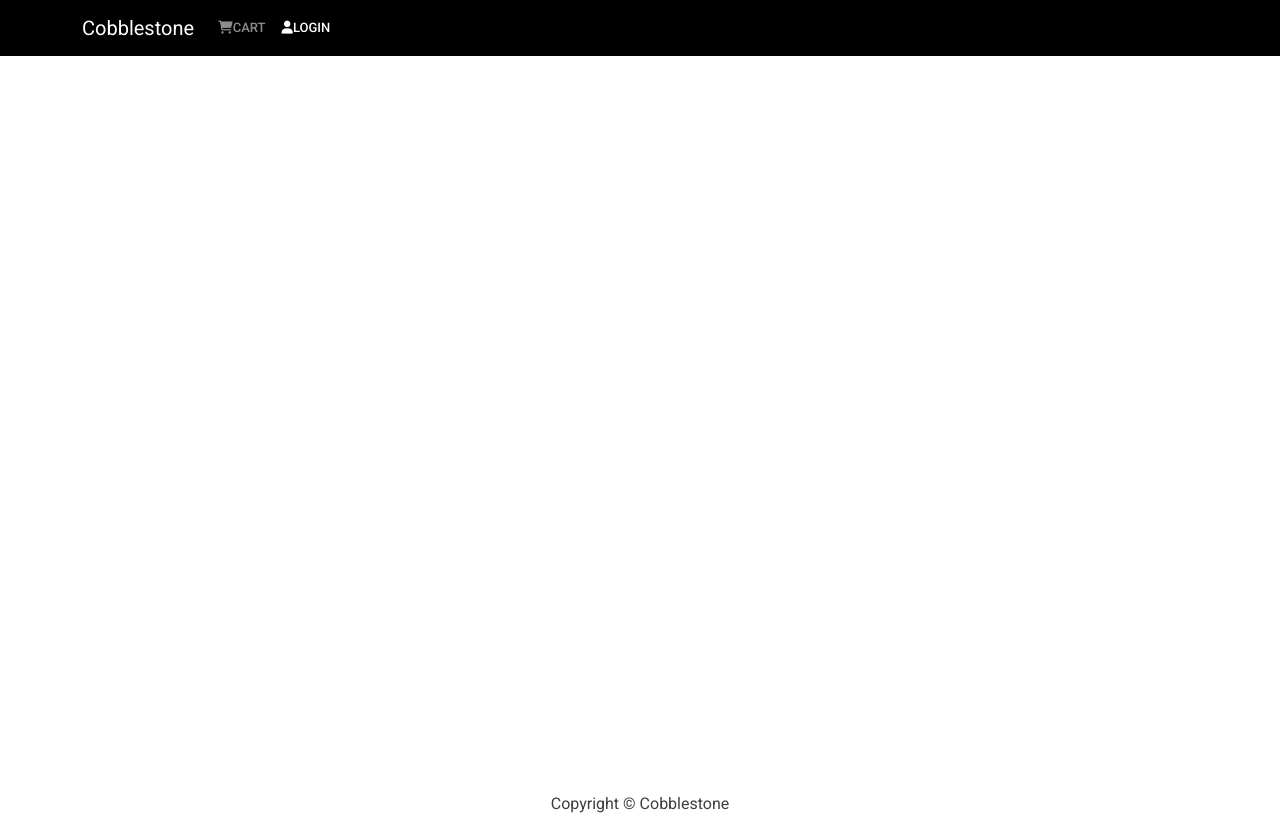
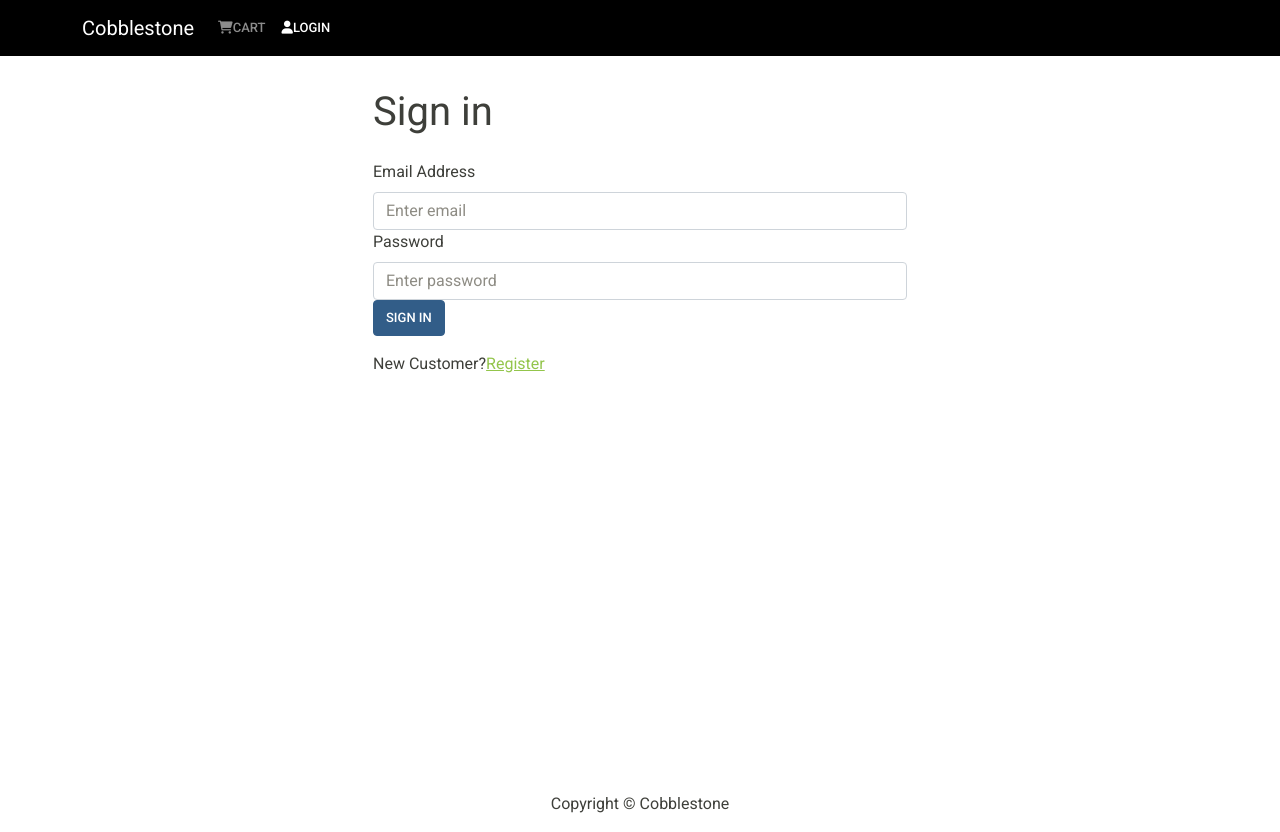
Before and after one commit to mario11-wiet/Construction_Shop, a React (Create React App) app in the folder frontend/: page /login in a window 1280 px wide. Built offline with nearby package versions, Linux system fonts and the light colour scheme.

Commit message:
Adding a login page

```diff
--- a/frontend/src/App.js
+++ b/frontend/src/App.js
@@ -6,6 +6,7 @@
 import HomeScreen from './screens/HomeScreen';
 import ProductScreen from './screens/ProductScreen';
 import CartScreen from './screens/CartScreen';
+import LoginScreen from './screens/LoginScreen'
 
 function App() {
   return (
@@ -16,6 +17,7 @@
           <Container>
             <Routes>
               <Route path="/" element={<HomeScreen />} exact />
+              <Route path="/login" element={<LoginScreen />} />
               <Route path="/products/:id" element={<ProductScreen />} />
               <Route path="cart" element={<CartScreen />} >
                 <Route path=":id" element={<CartScreen />} />
--- a/frontend/src/actions/productActions.js
+++ b/frontend/src/actions/productActions.js
@@ -14,7 +14,7 @@
 
     }catch(error)
     {
-        dispatch({type:PRODUCT_LIST_FAIL, payload:error.response && error.response.data.message ? error.response.data.message : error.message})
+        dispatch({type:PRODUCT_LIST_FAIL, payload:error.response && error.response.data.datail ? error.response.data.datail : error.message})
 
     }
 }
@@ -29,7 +29,7 @@
 
     }catch(error)
     {
-        dispatch({type:PRODUCT_DETAILS_FAIL, payload:error.response && error.response.data.message ? error.response.data.message : error.message})
+        dispatch({type:PRODUCT_DETAILS_FAIL, payload:error.response && error.response.data.datail ? error.response.data.datail : error.message})
 
     }
 }
--- /dev/null
+++ b/frontend/src/actions/userActions.js
@@ -0,0 +1,29 @@
+import { USER_LOGIN_FAIL,USER_LOGIN_REQUEST,USER_LOGIN_SUCCESS,USER_LOGOUT} from '../constants/userConstants'
+import axios from 'axios'
+
+export const login = (email,password) => async(dispatch) => {
+    try{
+        dispatch({
+            type:USER_LOGIN_REQUEST
+        })
+
+        const config = {
+            Headers:{
+                'Content-type': 'application/json'
+            }
+        }
+
+        const {data} = await axios.post('/api/users/login/' ,{'username':email,'password':password},config)
+
+        dispatch({
+            type:USER_LOGIN_SUCCESS,
+            payload:data
+        })
+
+        localStorage.setItem('userInfo',JSON.stringify(data))
+    }
+    catch(error){
+        dispatch({type:USER_LOGIN_FAIL, payload:error.response && error.response.data.datail ? error.response.data.datail : error.message})
+
+    }
+}
--- /dev/null
+++ b/frontend/src/components/FormContainer.js
@@ -0,0 +1,16 @@
+import React, { Children } from 'react'
+import { Container,Row,Col } from 'react-bootstrap'
+
+function FormContainer({children}) {
+  return (
+    <Container>
+        <Row className='justify-content-md-center'>
+            <Col xs={12} md={6}>
+                {children}
+            </Col>
+        </Row>
+    </Container>
+  )
+}
+
+export default FormContainer
--- /dev/null
+++ b/frontend/src/constants/userConstants.js
@@ -0,0 +1,4 @@
+export const USER_LOGIN_REQUEST = 'USER_LOGIN_REQUEST'
+export const USER_LOGIN_SUCCESS = 'USER_LOGIN_SUCCESS'
+export const USER_LOGIN_FAIL = 'USER_LOGIN_FAIL'
+export const USER_LOGOUT = 'USER_LOGOUT'
--- /dev/null
+++ b/frontend/src/reducers/userReducers.js
@@ -0,0 +1,20 @@
+import { USER_LOGIN_FAIL,USER_LOGIN_REQUEST,USER_LOGIN_SUCCESS,USER_LOGOUT} from '../constants/userConstants'
+
+export const userLoginReducer = (state = {}, action) => {
+    switch(action.type){
+        case USER_LOGIN_REQUEST:
+            return {loading:true}
+
+        case USER_LOGIN_SUCCESS:
+            return {loading:false, userInfo:action.payload}
+
+        case USER_LOGIN_FAIL:
+            return {loading:false, error:action.payload}
+
+        case USER_LOGOUT:
+            return {}
+
+        default:
+            return state
+    }
+}
--- /dev/null
+++ b/frontend/src/screens/LoginScreen.js
@@ -0,0 +1,78 @@
+import React, {useState,useEffect} from 'react'
+import { Link,useLocation,useNavigate } from 'react-router-dom'
+import { Form,Button,Row,Col } from 'react-bootstrap'
+import Loader from '../components/Loader'
+import Message from '../components/Message'
+import { useDispatch,useSelector } from 'react-redux'
+import { login } from '../actions/userActions'
+import FormContainer from '../components/FormContainer'
+
+
+function LoginScreen() {
+    const [email,setEmail] = useState('')
+    const [password,setPassword] = useState('')
+
+    const dispatch = useDispatch()
+
+    const location = useLocation()
+    const redirect = location.search ? location.search.split('=')[1] : '/'
+
+    const navigate = useNavigate();
+
+    const userLogin = useSelector(state => state.userLogin)
+    const {error, loading, userInfo} = userLogin
+
+    useEffect(() => {
+        if(userInfo)
+        {
+            navigate(redirect)
+        }
+    }, [navigate,userInfo,redirect])
+
+    const submitHandler = (e) => {
+        e.preventDefault()
+        dispatch(login(email,password))
+    }
+
+    return (
+        <FormContainer>
+            <h1>Sign in</h1>
+            {error && <Message variant='danger'>{error}</Message>}
+            {loading && <Loader></Loader>}
+            <Form onSubmit={submitHandler}>
+                <Form.Group controlId='email'>
+                    <Form.Label>
+                        Email Address
+                    </Form.Label>
+                    <Form.Control type='email' placeholder='Enter email' value={email} onChange={(e) => setEmail(e.target.value)}>
+                    </Form.Control>
+                </Form.Group>
+
+
+                <Form.Group controlId='password'>
+                    <Form.Label>
+                        Password
+                    </Form.Label>
+                    <Form.Control type='password' placeholder='Enter password' value={password} onChange={(e) => setPassword(e.target.value)}>
+                    </Form.Control>
+                </Form.Group>
+
+                <Button type='submit' variant='primary'>
+                    Sign in
+                </Button>
+            </Form>
+
+            <Row className='py-3'>
+                <Col>
+                    New Customer?
+                    <Link to={redirect ? `/register?redirect=${redirect}` : '/register'}>
+                    Register
+                    </Link>
+                </Col>
+            </Row>
+
+        </FormContainer>
+    )
+}
+
+export default LoginScreen
--- a/frontend/src/store.js
+++ b/frontend/src/store.js
@@ -3,19 +3,23 @@
 import { composeWithDevTools } from 'redux-devtools-extension'
 import { productListReducers, productDetailsReducers } from './reducers/productReducers'
 import { cartReducer } from './reducers/cartReducers'
-
+import { userLoginReducer } from './reducers/userReducers'
 
 const reducer = combineReducers({
     productList: productListReducers,
     productDetails: productDetailsReducers,
     cart: cartReducer,
+    userLogin: userLoginReducer,
 
 })
 
 const cartItemsFromStorage = localStorage.getItem('cartItems') ? JSON.parse(localStorage.getItem('cartItems')) : []
 
+const userInfoFromStorage = localStorage.getItem('userInfo') ? JSON.parse(localStorage.getItem('userInfo')) : null
+
 const initialState = {
-    cart:{ cartItems: cartItemsFromStorage}
+    cart:{ cartItems: cartItemsFromStorage},
+    userLogin:{userInfo: userInfoFromStorage}
 }
 
 const middleware = [thunk]
```
Also changed, not shown: 1 other file (tests, documents, lock files or other folders).
